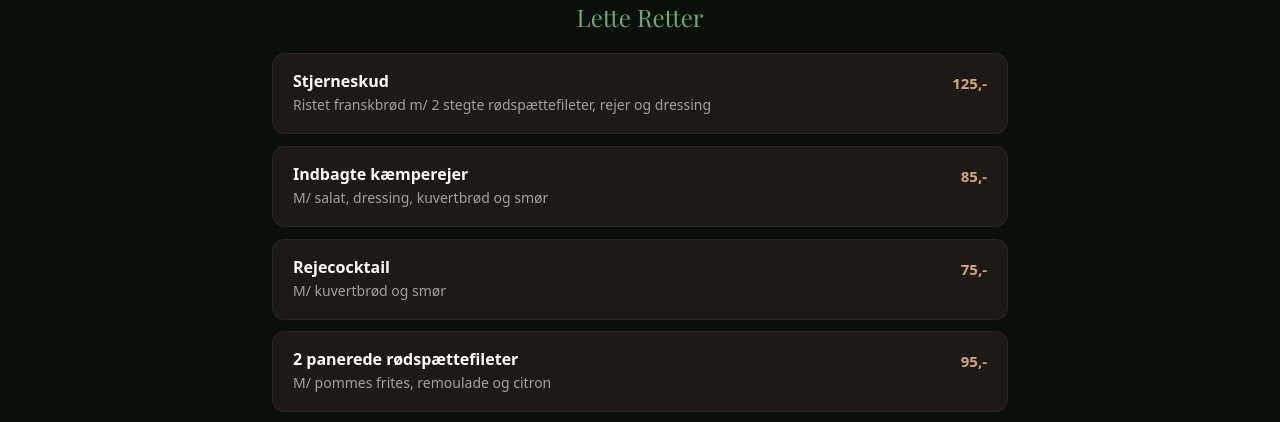
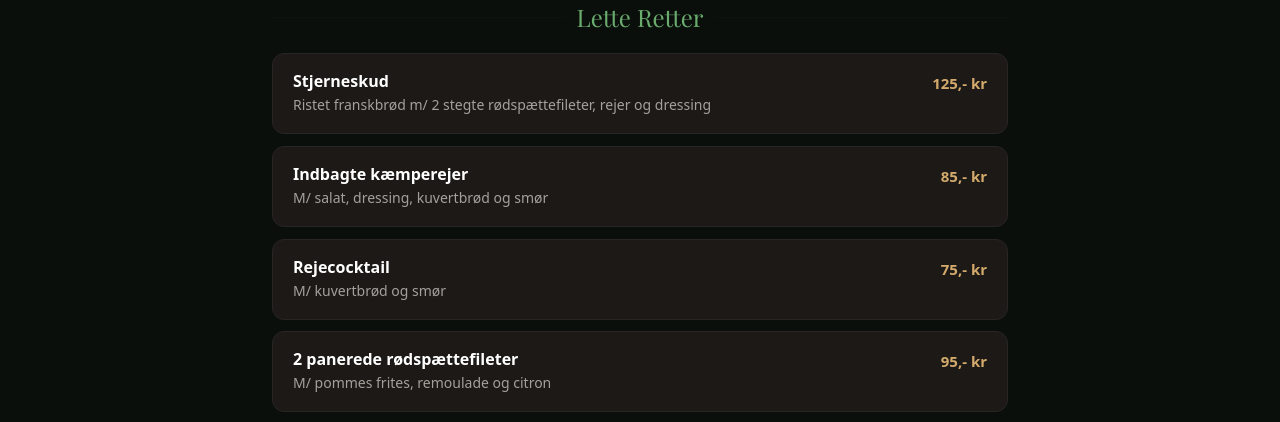
Before and after one commit to SloThdk/Bjaelkestuen, a Next.js app: page /menu in a window 1280 px wide. Shown: the part 357-779 px from the top of the page. Built offline with nearby package versions, Linux system fonts and the light colour scheme; a web font is replaced by a local one.

Commit message:
Menu prices: append kr (125,- kr)

```diff
--- a/src/app/menu/page.tsx
+++ b/src/app/menu/page.tsx
@@ -35,7 +35,7 @@ export default function Menu() {
                           </div>
                           {price && (
                             <span className="text-gold-400 font-bold text-[15px] shrink-0 tabular-nums pt-0.5">
-                              {price}
+                              {price} kr
                             </span>
                           )}
                         </div>
```
